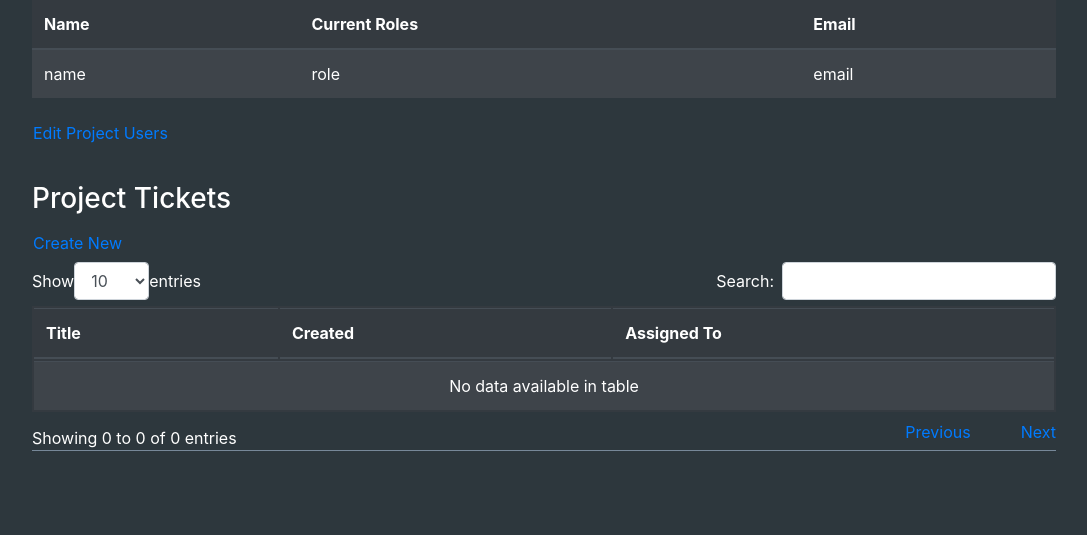
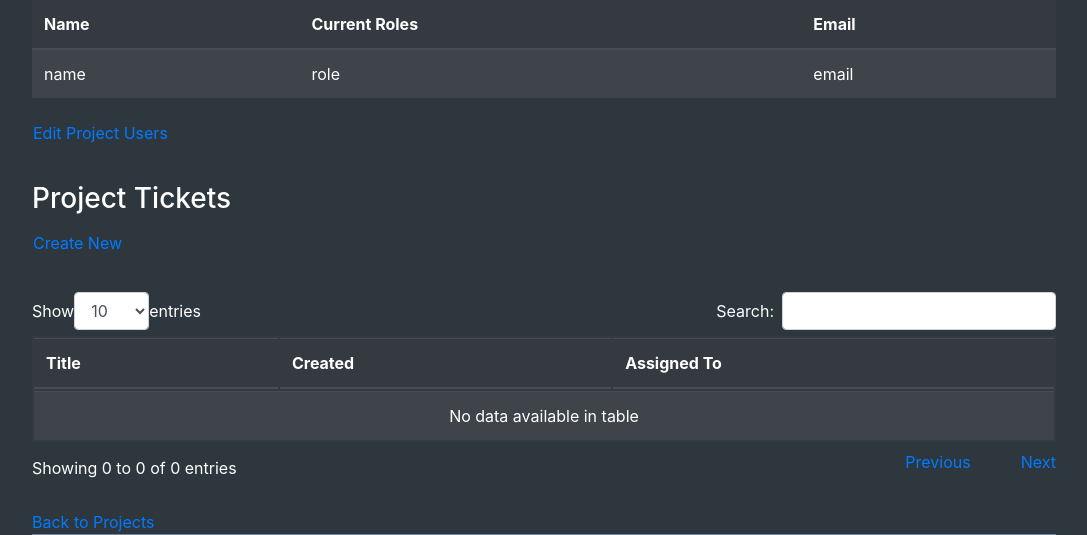
Before and after one commit to Anthony9698/BugTracker, a Django app: template src/profiles/templates/project/project_detail.html in a window 1280 px wide. Shown: the part 314-849 px from the top of the page, without its empty margins (96-1183 px from the left). Before the commit the page ends 765 px from the top, so only its background shows below. Run offline with Django 3.2, Linux system fonts and the light colour scheme; the template is opened without the code that fills it, so the values that code supplies are empty; some libraries are stand-ins or nearby versions.

Commit message:
Added button to redirect back to projects page and button to add new ticket from project detail page.

```diff
--- a/src/profiles/templates/project/project_detail.html
+++ b/src/profiles/templates/project/project_detail.html
@@ -34,7 +34,9 @@
 
     <div style="margin-top: 30px">
         <h3>Project Tickets</h3>
-        <a class="btn btn-link" href="#" style="padding-left: 0px;">Create New</a>
+        <div style="margin-bottom: 30px;">
+            <a class="btn btn-link" href="{% url 'new_ticket' %}" style="padding-left: 0px;">Create New</a>
+        </div>
         <table id="projectTicketTable" class="table table-striped table-dark">
             <thead>
                 <tr>
@@ -53,8 +55,10 @@
             {% endfor %}
             </tbody>
         </table>
+        <div style="margin-top: 30px;">
+            <a href="{% url 'projects' %}">Back to Projects</a>
+        </div>
     </div>
-
 </div>
 {% endblock %}
 
```
